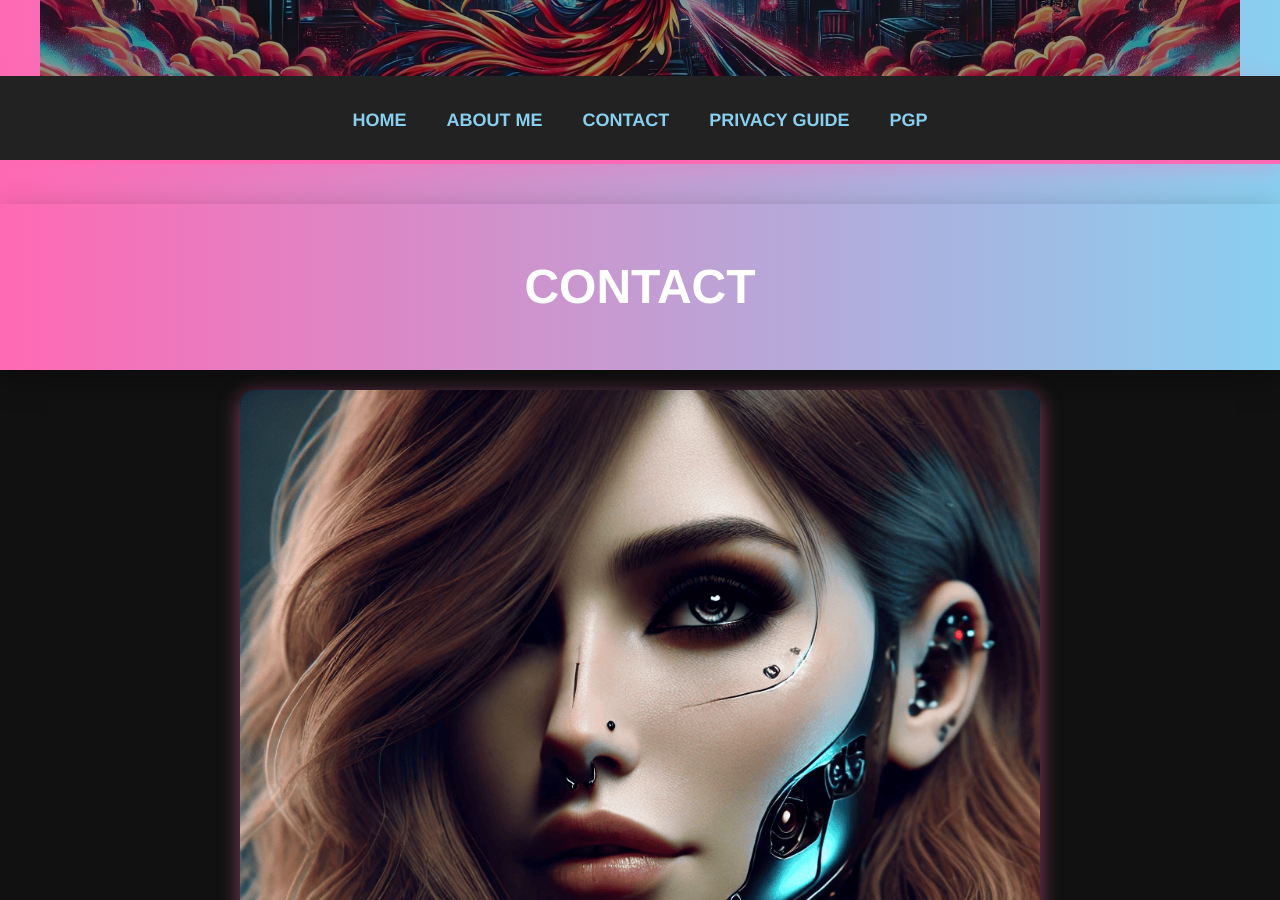
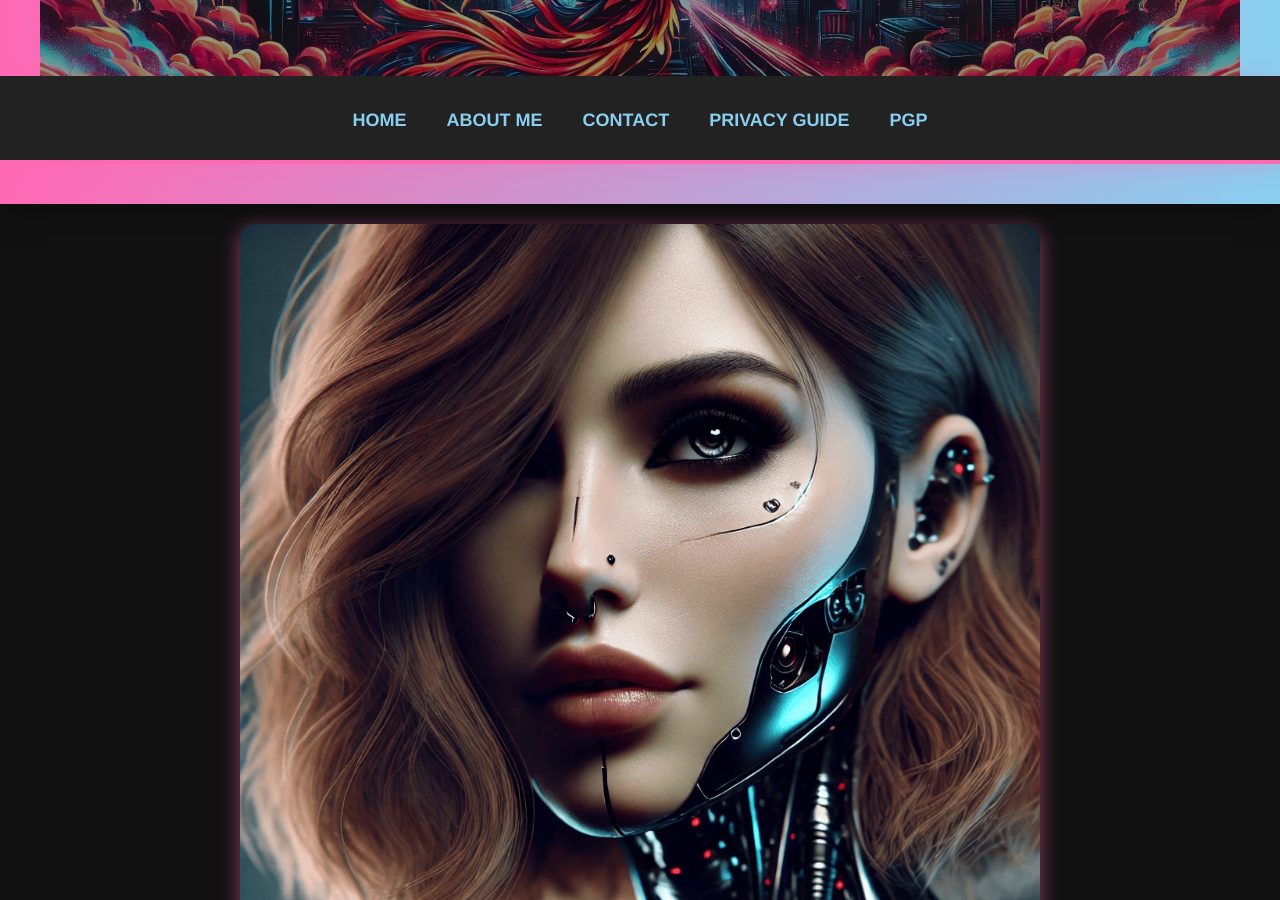
Before and after one commit to katiebucks/katiebucks.xyz, a Jekyll site: the page built from contact.html, in a window 1280 px wide and 900 px high, scrolled down 364 px. Built offline with Jekyll 4.4.1, drawn with Linux system fonts in a browser that asks for light colours.

Commit message:
Update contact.html

```diff
--- a/contact.html
+++ b/contact.html
@@ -3,10 +3,6 @@ layout: default
 title: "Contact"
 description: "Get in touch with Katie!"
 ---
-
-<header>
-    <h1>Contact</h1>
-</header>
 
 <section class="contact-container">
     <img src="Levîadjinn_headshot.png" alt="Levîadjinn Headshot" class="profile-image">
```
